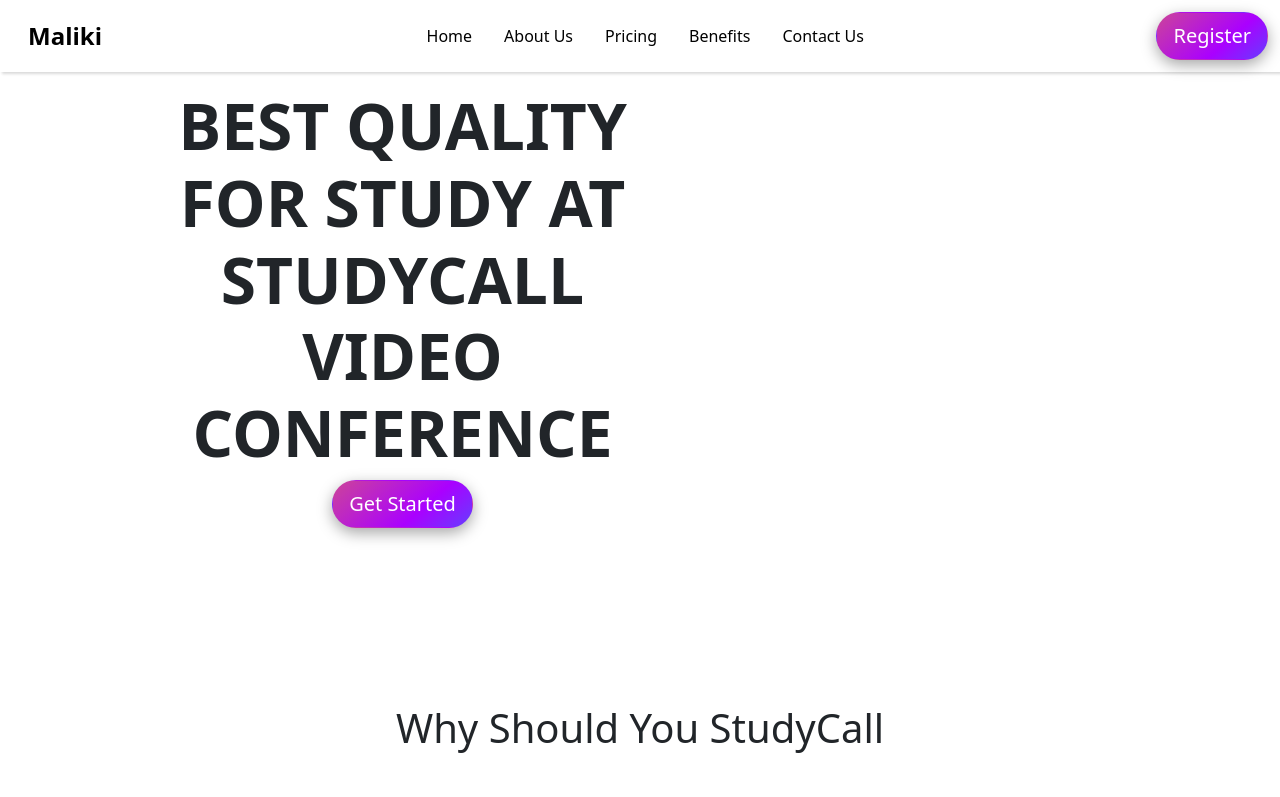
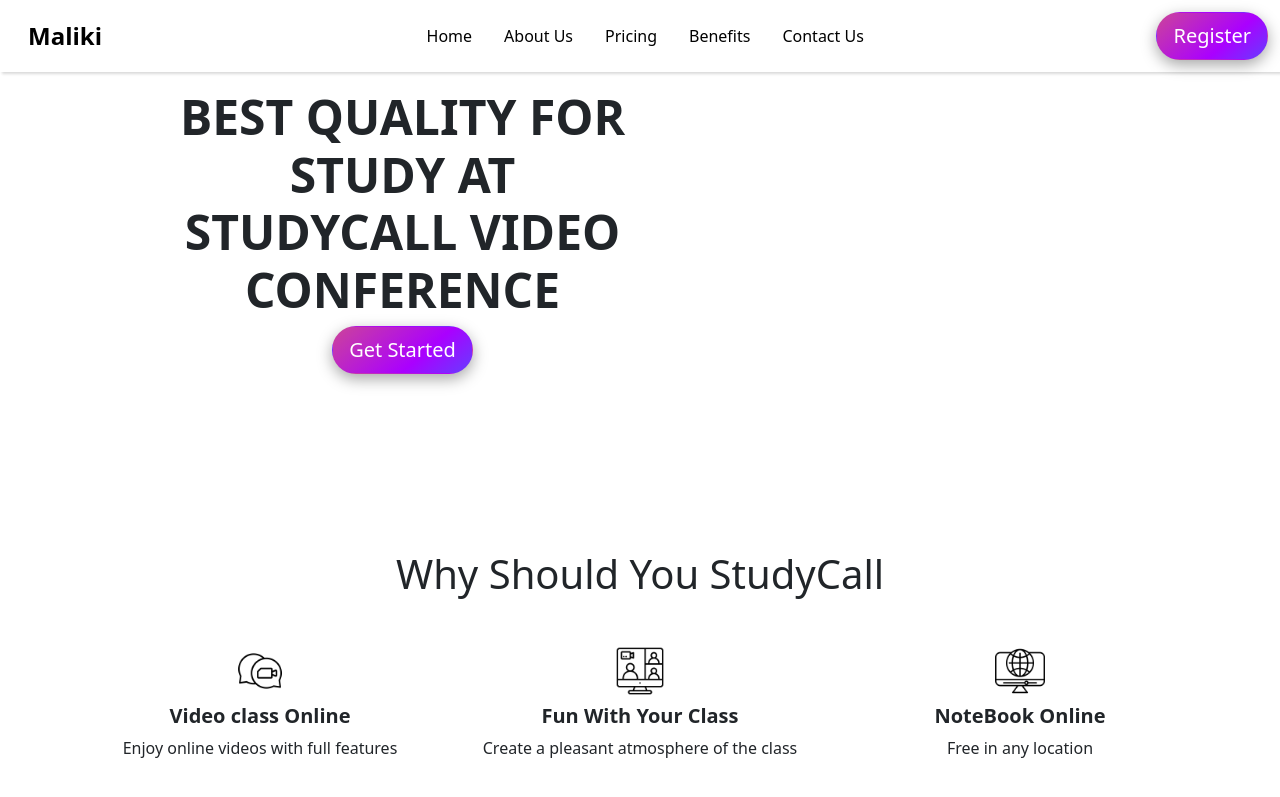
Before and after one commit to TimiMaliki/conference-Video-Chat-Landing-Page, a plain HTML site: page index.html in a window 1280 px wide. Shown: the top 797 px of the page. Drawn offline with nearby package versions, Linux system fonts and the light colour scheme; files whose address does not match are found by name.

```diff
--- a/index.html
+++ b/index.html
@@ -108,7 +108,7 @@
       <div class="container-lg">
         <div class="mt-2 row justify-content-center">
           <div class="col-md-5 text-center mb-3">
-            <h1 class="display-3 fw-bolder">
+            <h1 class="display-5 fw-bold">
               BEST QUALITY FOR STUDY AT STUDYCALL VIDEO CONFERENCE
             </h1>
             <button
```
